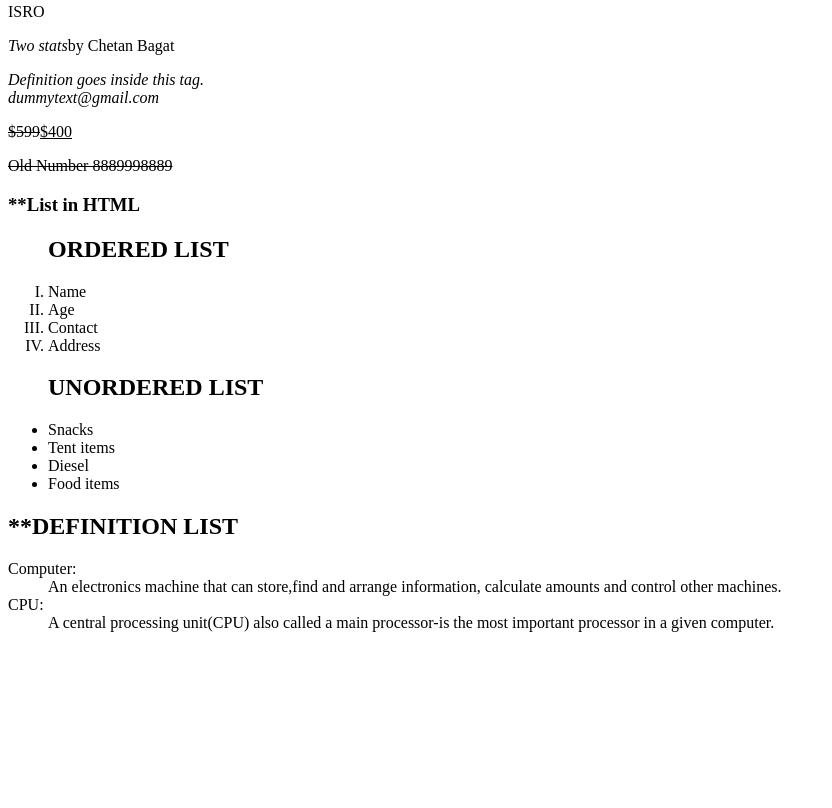
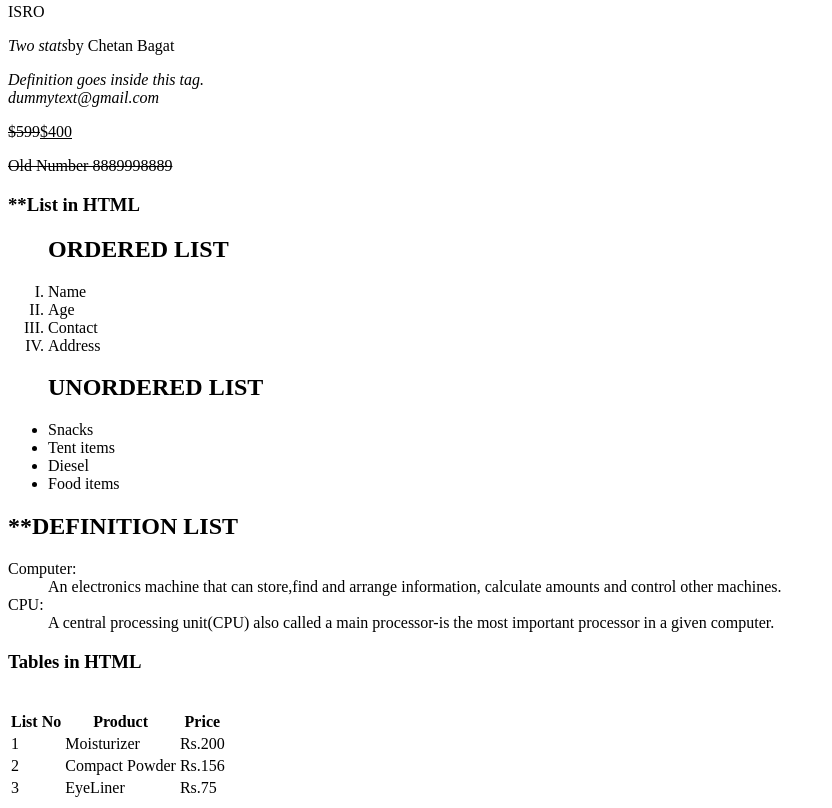
Before and after one commit to Kavya-gopi/HTML_CSS_JS_Practice, a plain HTML site: page Html Practice/index.html in a window 1280 px wide. Shown: the part 879-1687 px from the top of the page, without its empty margins (0-832 px from the left). Before the commit the page ends 1527 px from the top, so only its background shows below. Drawn offline with Linux system fonts and the light colour scheme.

Commit message:
Tables example added

```diff
--- a/Html Practice/index.html
+++ b/Html Practice/index.html
@@ -80,4 +80,34 @@
             </dd>
         </dl>
 
+        <!--Tables in HTML-->
+        <h3>Tables in HTML</h3>
+        <br/>
+        <table>
+            <thead>
+                <tr>
+                    <th>List No</th>
+                    <th>Product</th>
+                    <th>Price</th>
+                </tr>
+            </thead>
+            <tbody>
+                <tr>
+                <td>1</td>
+                <td>Moisturizer</td>
+                <td>Rs.200</td>
+                </tr>
+                <tr>
+                    <td>2</td>
+                    <td>Compact Powder</td>
+                    <td>Rs.156</td>
+                </tr>
+                <tr>
+                    <td>3</td>
+                    <td>EyeLiner</td>
+                    <td>Rs.75</td>
+                </tr>
+            </tbody>
+        </table>
+
     </body>
```
